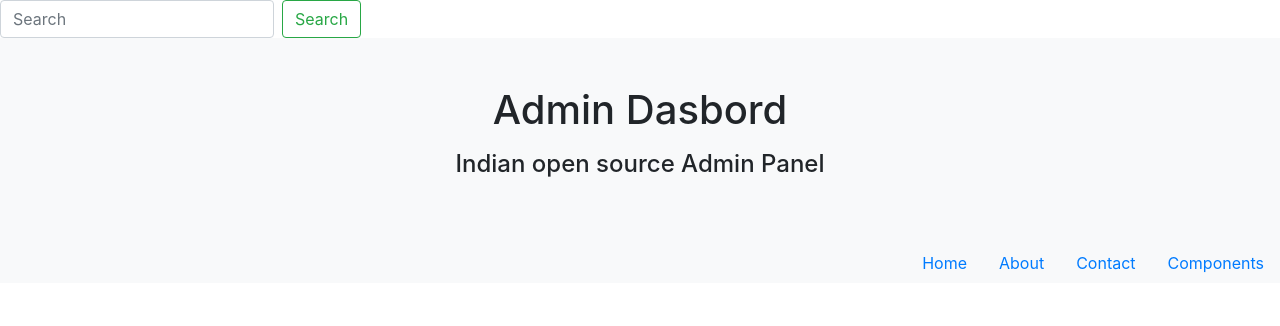
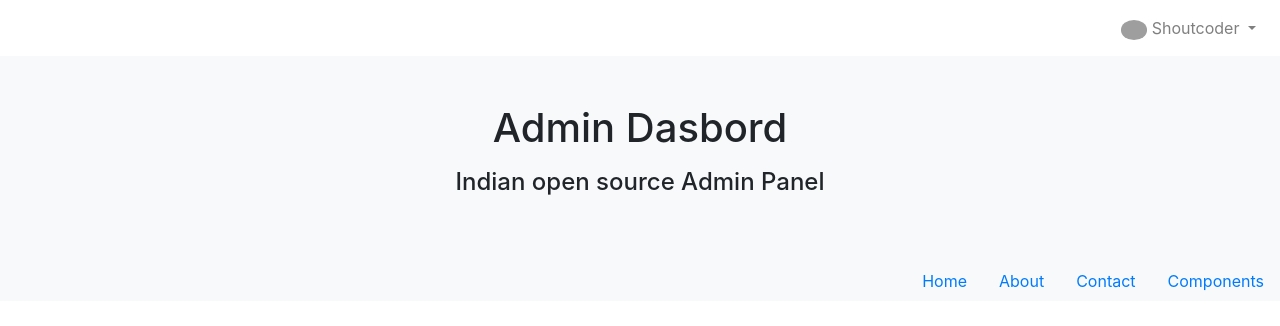
Before and after one commit to shoutcoder/Admin-Panel-Bootstrap, a plain HTML site: page index.html in a window 1280 px wide. Drawn offline with nearby package versions, Linux system fonts and the light colour scheme; grey boxes are pictures that could not be loaded.

Commit message:
Update index.html
Adding my Account option with avatar

```diff
--- a/index.html
+++ b/index.html
@@ -2,13 +2,14 @@
 <html lang="en">
 
 <head>
-	<!-- Required meta tags -->
+	<!-- ------------------------------------------------------Required meta tags ------------------------------------------------->
 	<meta charset="utf-8">
 	<meta name="viewport" content="width=device-width, initial-scale=1, shrink-to-fit=no">
 
-	<!-- Bootstrap CSS -->
+	<!--------------------------------------------------------- Bootstrap CSS ----------------------------------------------------->
 	<link rel="stylesheet" href="https://stackpath.bootstrapcdn.com/bootstrap/4.3.1/css/bootstrap.min.css"
 		integrity="sha384-ggOyR0iXCbMQv3Xipma34MD+dH/1fQ784/j6cY/iJTQUOhcWr7x9JvoRxT2MZw1T" crossorigin="anonymous">
+	<!-------------------------------------------------------- custom css file link ----------------------------------------------->
 	<link rel="stylesheet" href="main.css">
 
 	<title>Dash_Board</title>
@@ -16,26 +17,43 @@
 
 <body>
 
-	<!-- header section starts from here -->
+	<!--------------------------------------------------header section starts from here ------------------------------------------->
 	<header>
 
-		<!--top search bar starts from here -->
-		<form class="form-inline">
-			<input class="form-control mr-sm-2" type="search" placeholder="Search" aria-label="Search">
-			<button class="btn btn-outline-success my-2 my-sm-0" type="submit">Search</button>
-		</form>
-		<!--top search bar ends here -->
+		<!--------------------------------------------------top navBar starts From here ------------------------------------------->
+		<nav class="navbar navbar-expand-md navbar-light">
+			<div class="collapse navbar-collapse" id="basicExampleNav5">
+				<ul class="navbar-nav ml-auto">
+					<li class="nav-item dropdown">
+						<a class="nav-link dropdown-toggle" id="navbarDropdownMenuLink-55" data-toggle="dropdown"
+							aria-haspopup="true" aria-expanded="false">
+							<img src="https://digitaldadu.com/wp-content/uploads/2020/05/logo-DIGITAL-DADU-1.png"
+								class="rounded-circle z-depth-0" alt="avatar image">
+							Shoutcoder
+						</a>
+						<div class="dropdown-menu dropdown-menu-right dropdown-info"
+							aria-labelledby="navbarDropdownMenuLink-4">
+							<a class="dropdown-item waves-effect waves-light" href="#">My account</a>
+							<a class="dropdown-item waves-effect waves-light" href="#">Log out</a>
+						</div>
+					</li>
+				</ul>
+			</div>
+		</nav>
+		<!--------------------------------------------------- top navbar ends here ----------------------------------------------------->
 
+		<!-- ********************************************************************************************************************************* -->
 
-		<!-- Top Heading starts from here-->
+		<!--------------------------------------------------Top Heading starts from here------------------------------------------------->
 		<div class="p-5 text-center bg-light">
 			<h1 class="mb-3">Admin Dasbord</h1>
 			<h4 class="mb-3">Indian open source Admin Panel</h4>
-			<!-- Top Headin ends here-->
 		</div>
+		<!-------------------------------------------------- Top Headin ends here---------------------------------------------------------->
 
 
-		<!-- nav bar start from here -->
+
+		<!-- -----------------------------------------------nav bar start from here------------------------------------------------------->
 		<ul class="nav justify-content-end bg-light">
 			<li class="nav-item">
 				<a class="nav-link active" aria-current="page" href="#">Home</a>
@@ -50,10 +68,12 @@
 				<a class="nav-link " href="#" tabindex="-1" aria-disabled="true">Components</a>
 			</li>
 		</ul>
-		<!-- nav bar ends from here -->
+		<!--------------------------------------------------nav bar ends from here----------------------------------------------------------->
 
 	</header>
-	<!-- header section ends here -->
+	<!-----------------------------------------------------header section ends here --------------------------------------------------------->
+
+	<!--**************************************************************************************************************************************-->
 
 
 
```
